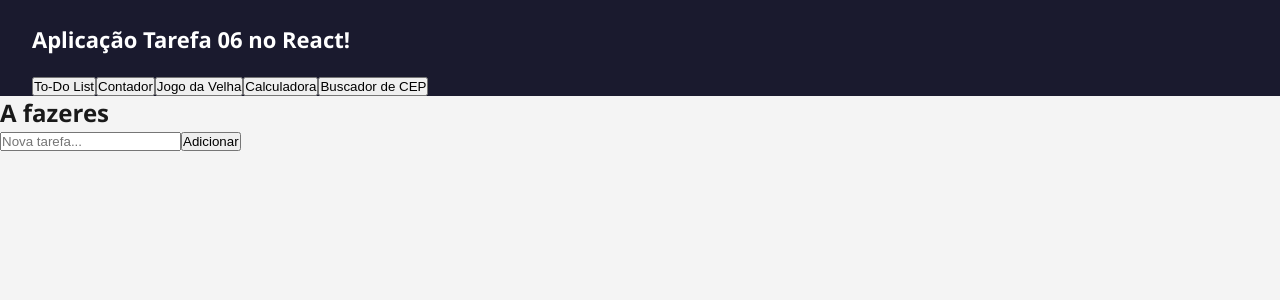
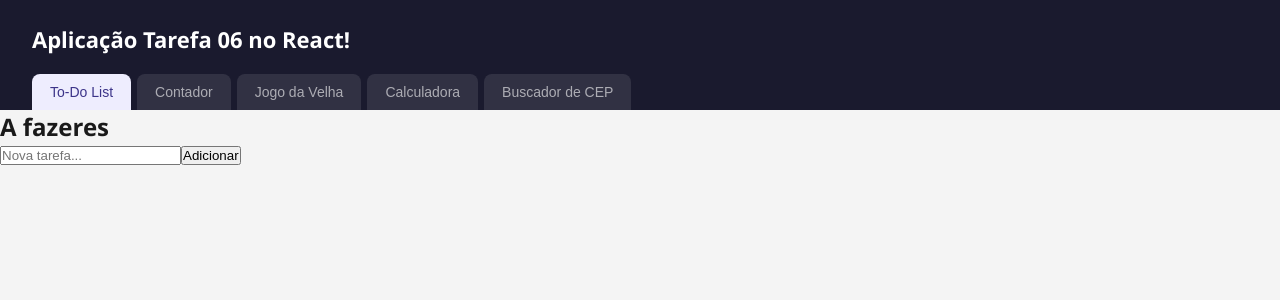
Before and after one commit to GiGomieri05/react-app, a React (Create React App) app: page / in a window 1280 px wide. Shown: the top 300 px of the page. Built offline with nearby package versions, Linux system fonts and the light colour scheme; the HTML template or start-up script is replaced by a standard one.

Commit message:
tab navigation styles

```diff
--- a/src/App.css
+++ b/src/App.css
@@ -27,3 +27,34 @@ body {
   font-weight: 600;
   margin-bottom: 20px;
 }
+
+/* tab nav */
+
+.tab-nav {
+  display: flex;
+  gap: 6px;
+  flex-wrap: wrap;
+}
+
+.tab-btn {
+  padding: 10px 18px;
+  border: none;
+  border-radius: 8px 8px 0 0;
+  font-size: 14px;
+  font-weight: 500;
+  cursor: pointer;
+  background: rgba(255,255,255,0.1);
+  color: rgba(255,255,255,0.6);
+  transition: background 0.2s, color 0.2s;
+}
+
+.tab-btn:hover {
+  background: rgba(255,255,255,0.2);
+  color: rgba(255,255,255,0.8);
+}
+
+.tab-btn--todo.active      { background: #EEEDFE; color: #3C3489; }
+.tab-btn--counter.active   { background: #E1F5EE; color: #085041; }
+.tab-btn--tictactoe.active { background: #FAECE7; color: #712B13; }
+.tab-btn--calc.active      { background: #FAEEDA; color: #633806; }
+.tab-btn--cep.active       { background: #E6F1FB; color: #0C447C; }
```
